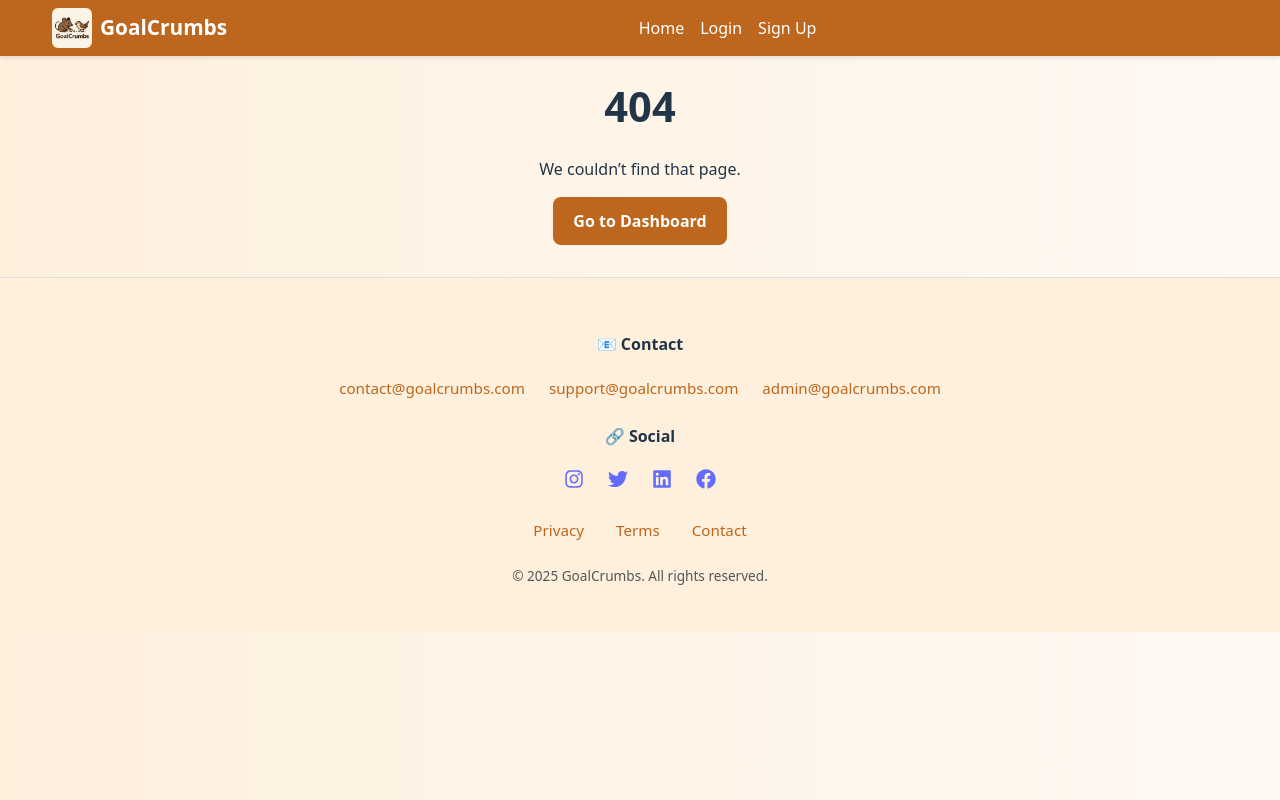
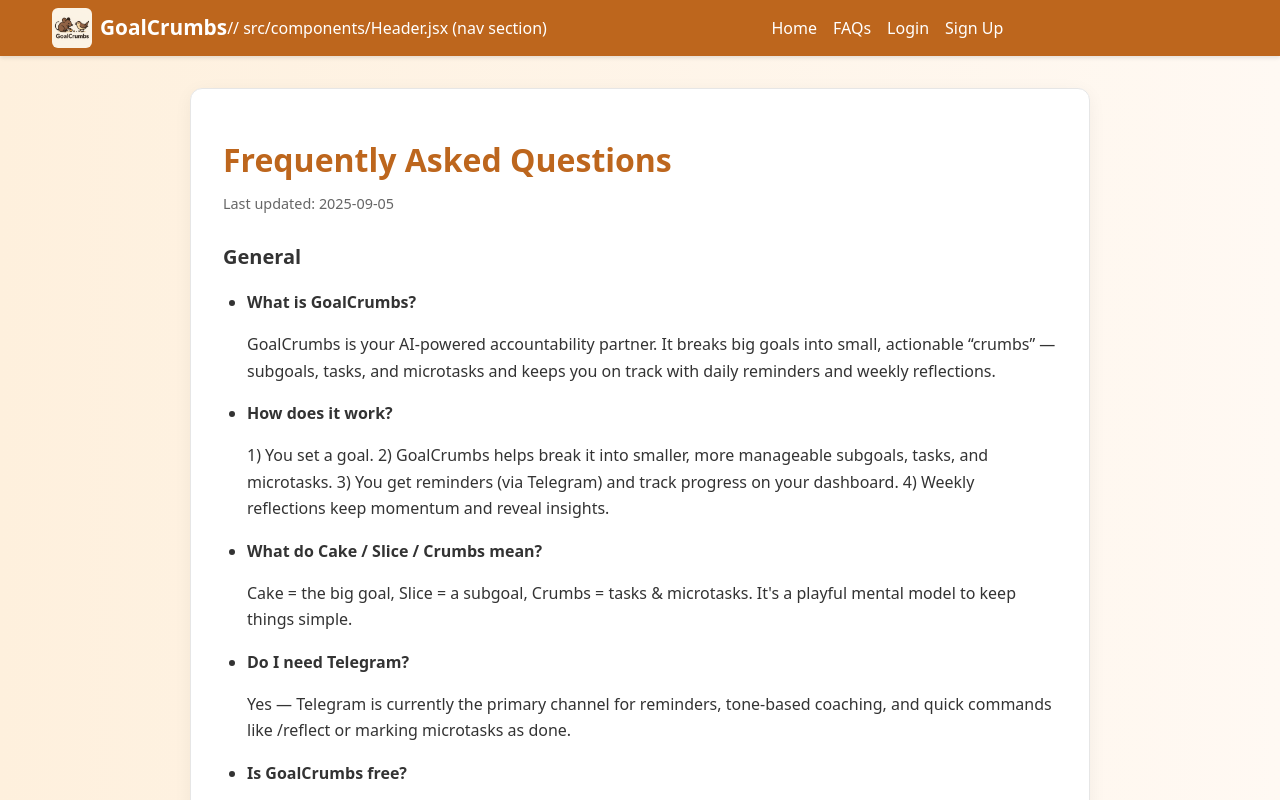
Before and after one commit to robc2111/nudge, a React (Vite) app in the folder client/: page /faq in a window 1280 px wide. Built offline with nearby package versions, Linux system fonts and the light colour scheme; no server answers.

Commit message:
add faq page

```diff
--- a/client/src/App.jsx
+++ b/client/src/App.jsx
@@ -22,6 +22,7 @@ const BillingSuccess= lazy(() => import('./pages/BillingSuccess'));
 const BillingCancel = lazy(() => import('./pages/BillingCancel'));
 const Privacy       = lazy(() => import('./pages/Privacy'));
 const Terms         = lazy(() => import('./pages/Terms'));
+const FAQ = lazy(() => import('./pages/FAQ'));
 
 const Loader = () => <div style={{ padding: '2rem' }}>Loading…</div>;
 
@@ -57,6 +58,7 @@ export default function App() {
               <Route path="/signup" element={<SignUp />} />
               <Route path="/privacy" element={<Privacy />} />
               <Route path="/terms" element={<Terms />} />
+              <Route path="/faq" element={<FAQ />} />
 
               {/* Private */}
               <Route element={<Protected />}>
--- a/client/src/components/Header.jsx
+++ b/client/src/components/Header.jsx
@@ -42,8 +42,10 @@ const Header = () => {
           </Link>
         </div>
 
+        // src/components/Header.jsx (nav section)
 <nav className="header-nav">
   <Link to="/">Home</Link>
+  <Link to="/faq">FAQs</Link> {/* ← show for all users */}
   {token ? (
     <>
       <Link to="/dashboard">Dashboard</Link>
--- a/client/src/main.jsx
+++ b/client/src/main.jsx
@@ -1,3 +1,4 @@
+// main.jsx
 import { StrictMode } from 'react';
 import { createRoot } from 'react-dom/client';
 
--- /dev/null
+++ b/client/src/pages/FAQ.jsx
@@ -0,0 +1,85 @@
+// src/pages/FAQ.jsx
+import React from "react";
+
+const updated = "2025-09-05";
+
+const faqs = [
+  {
+    q: "What is GoalCrumbs?",
+    a: "GoalCrumbs is your AI-powered accountability partner. It breaks big goals into small, actionable “crumbs” — subgoals, tasks, and microtasks and keeps you on track with daily reminders and weekly reflections.",
+  },
+  {
+    q: "How does it work?",
+    a: "1) You set a goal. 2) GoalCrumbs helps break it into smaller, more manageable subgoals, tasks, and microtasks. 3) You get reminders (via Telegram) and track progress on your dashboard. 4) Weekly reflections keep momentum and reveal insights.",
+  },
+  {
+    q: "What do Cake / Slice / Crumbs mean?",
+    a: "Cake = the big goal, Slice = a subgoal, Crumbs = tasks & microtasks. It's a playful mental model to keep things simple.",
+  },
+  {
+    q: "Do I need Telegram?",
+    a: "Yes — Telegram is currently the primary channel for reminders, tone-based coaching, and quick commands like /reflect or marking microtasks as done.",
+  },
+  {
+    q: "Is GoalCrumbs free?",
+    a: "The first goal and core features are free. The Pro Plan allows multiple goals and extra features for £5.00 a month.",
+  },
+  {
+    q: "Can I change the tone of reminders?",
+    a: "Yep! Choose between friendly, strict, or motivational tones.",
+  },
+  {
+    q: "What happens if I stop responding?",
+    a: "We'll keep sending you daily reminders and weekly check-ins. You can mute or pause reminders anytime on the profile page. Weekly reflections still help you reset even if you miss some days.",
+  },
+  {
+    q: "Is my data safe?",
+    a: "We use a managed Postgres database and token-based authentication. Your personal data isn't sold to third parties.",
+  },
+  {
+    q: "Who is it for?",
+    a: "Freelancers, solopreneurs, students, and anyone who wants playful, lightweight accountability for personal, fitness, learning, or career goals.",
+  },
+  {
+    q: "How can I share feedback or suggestions?",
+    a: "We love hearing from users! Send suggestions via email at support@goalcrumbs.com. Your feedback helps shape new features.",
+  },
+  {
+    q: "Where can I get updates on new features?",
+    a: "Follow us on social media (Twitter/X, LinkedIn, and Instagram) for product updates, tips, and roadmap announcements. Links can be found at the bootom of the page.",
+  },
+  {
+    q: "What is included in the Pro plan?",
+    a: "Pro unlocks unlimited goals, flexible reminders, and more. You can upgrade anytime, your existing data stays intact.",
+  },
+];
+
+export default function FAQ() {
+  return (
+    <main className="page--legal">
+      <div className="legal-card">
+        <h1 className="legal-title">Frequently Asked Questions</h1>
+        <p className="legal-updated">Last updated: {updated}</p>
+
+        <h2 className="legal-section-title">General</h2>
+        <ul className="legal-list">
+          {faqs.map((item, idx) => (
+            <li key={idx}>
+              <strong>{item.q}</strong>
+              <p>{item.a}</p>
+            </li>
+          ))}
+        </ul>
+
+        <h2 className="legal-section-title">Didn’t find what you need?</h2>
+        <p>
+          Message us via Telegram or email support — we usually respond within a
+          day. <br />
+          <a className="legal-link" href="mailto:support@goalcrumbs.com">
+            support@goalcrumbs.com
+          </a>
+        </p>
+      </div>
+    </main>
+  );
+}
--- a/client/src/pages/LandingPage.jsx
+++ b/client/src/pages/LandingPage.jsx
@@ -62,6 +62,14 @@ export default function LandingPage() {
         like an ant carrying crumbs, tiny consistent actions add up.
       </p>
     </div>
+
+    {/* ➕ Add FAQ link here */}
+    <p style={{ marginTop: '1rem' }}>
+      Want more details? Check out our{" "}
+      <Link to="/faq" className="cta-button secondary">
+        Frequently Asked Questions
+      </Link>
+    </p>
   </div>
 
   <div className="mx-auto max-w-screen-xl px-6 md:px-10 py-12 md:py-16 text-center">
```
Also changed, not shown: client/src/Week 1.md (+1 -3 lines). Lines whose indentation alone changed are shown as unchanged.
